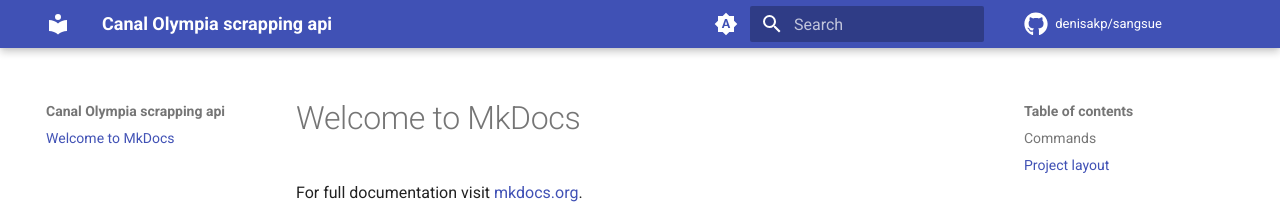
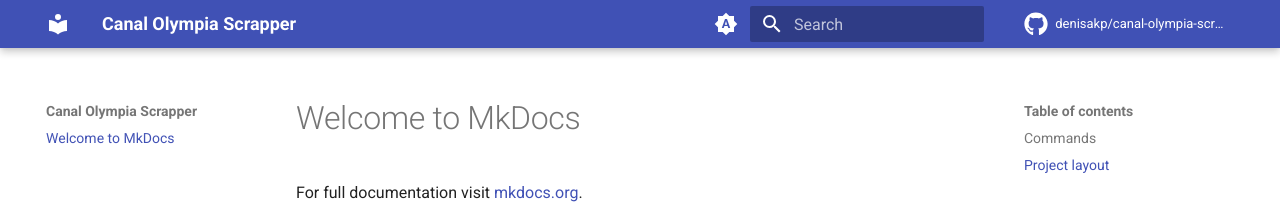
Before and after one commit to denisakp/canal-olympia-scrapper, an MkDocs documentation site: the page built from docs/index.md, in a window 1280 px wide. Shown: the top 208 px of the page. Built offline with MkDocs 1.6.1 and Material for MkDocs 9.7.7, drawn with Linux system fonts in a browser that asks for light colours; comment, search, counter and statistics services are not loaded.

Commit message:
update mkdocs

```diff
--- a/mkdocs.yml
+++ b/mkdocs.yml
@@ -1,12 +1,12 @@
 # yaml-language-server: $schema=https://squidfunk.github.io/mkdocs-material/schema.json
 
-site_name: Canal Olympia scrapping api
+site_name: Canal Olympia Scrapper
 site_author: Denis AKPAGNONITE
-site_description: Canal Olympia scrapping api is a Python-based web scraping tool for website traversal, link discovery, and data extraction within a domain. Explore websites, map structures, extract valuable data, and classify web pages.
-site_url: https://denisakp.github.io/sangsue
+site_description: Canal Olympia scrapper api is a Python-based web scraping tool for gathering movie and theater information from https://canalolympia.com  .
+site_url: https://denisakp.github.io/canal-olympia-scrapper
 
-repo_name: denisakp/sangsue
-repo_url: https://github.com/denisakp/sangsue
+repo_name: denisakp/canal-olympia-scrapper
+repo_url: https://github.com/denisakp/canal-olympia-scrapper
 
 theme:
   name: material
```
